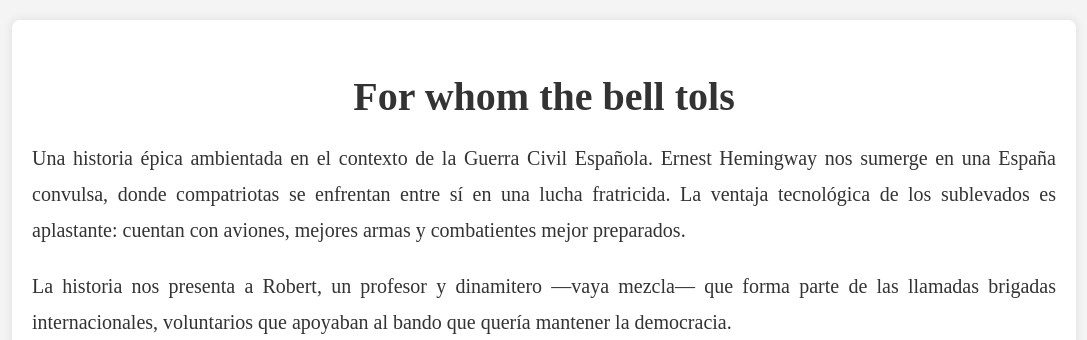
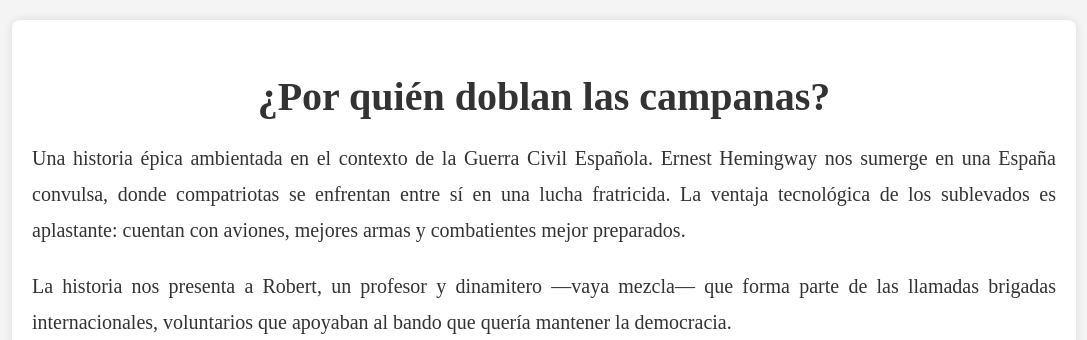
Before and after one commit to WMARBAR/myPage_WFM, a Flask app: page /rese_fwtbt_Heminghway in a window 1280 px wide. Shown: the part 210-550 px from the top of the page, without its empty margins (96-1183 px from the left). Run offline with Flask 3, Linux system fonts and the light colour scheme; some web fonts are replaced.

Commit message:
commit de arreglos

```diff
--- a/templates/rese_fwtbt_Heminghway.html
+++ b/templates/rese_fwtbt_Heminghway.html
@@ -3,7 +3,7 @@
 <head>
     <meta charset="UTF-8">
     <meta name="viewport" content="width=device-width, initial-scale=1.0">
-    <title>Frankenstein</title>
+    <title>fwtbt</title>
     <link rel="icon" type="image/x-icon" href="{{ url_for('static', filename='guyfox.ico') }}">
     <link rel="stylesheet" href="{{ url_for('static', filename='styles.css') }}">
 </head>
@@ -14,7 +14,7 @@
     </header>
 
     <div class="container">
-        <h2 class="story-title">For whom the bell tols</h2>
+        <h2 class="story-title">¿Por quién doblan las campanas?</h2>
         <div class="story-text">
 
             <p>Una historia épica ambientada en el contexto de la Guerra Civil Española. Ernest Hemingway nos sumerge en una España convulsa, donde compatriotas se enfrentan entre sí en una lucha fratricida. La ventaja tecnológica de los sublevados es aplastante: cuentan con aviones, mejores armas y combatientes mejor preparados.</p>
```
